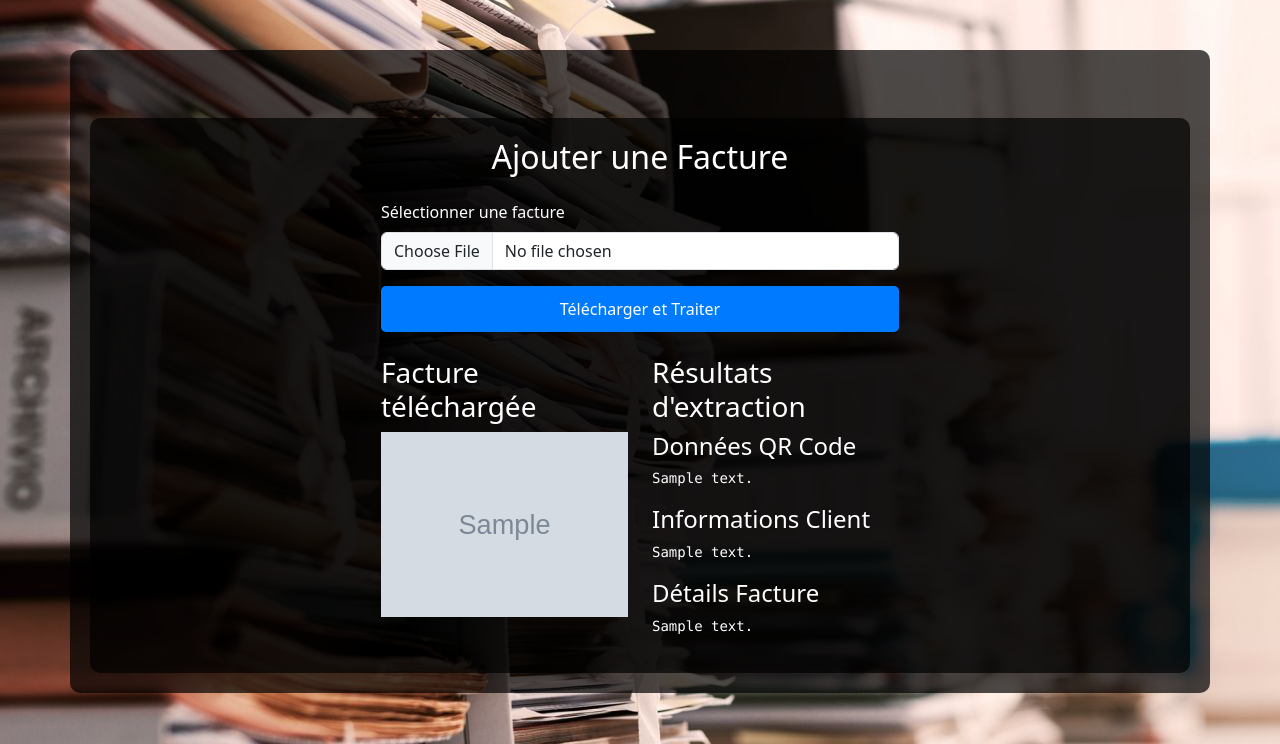
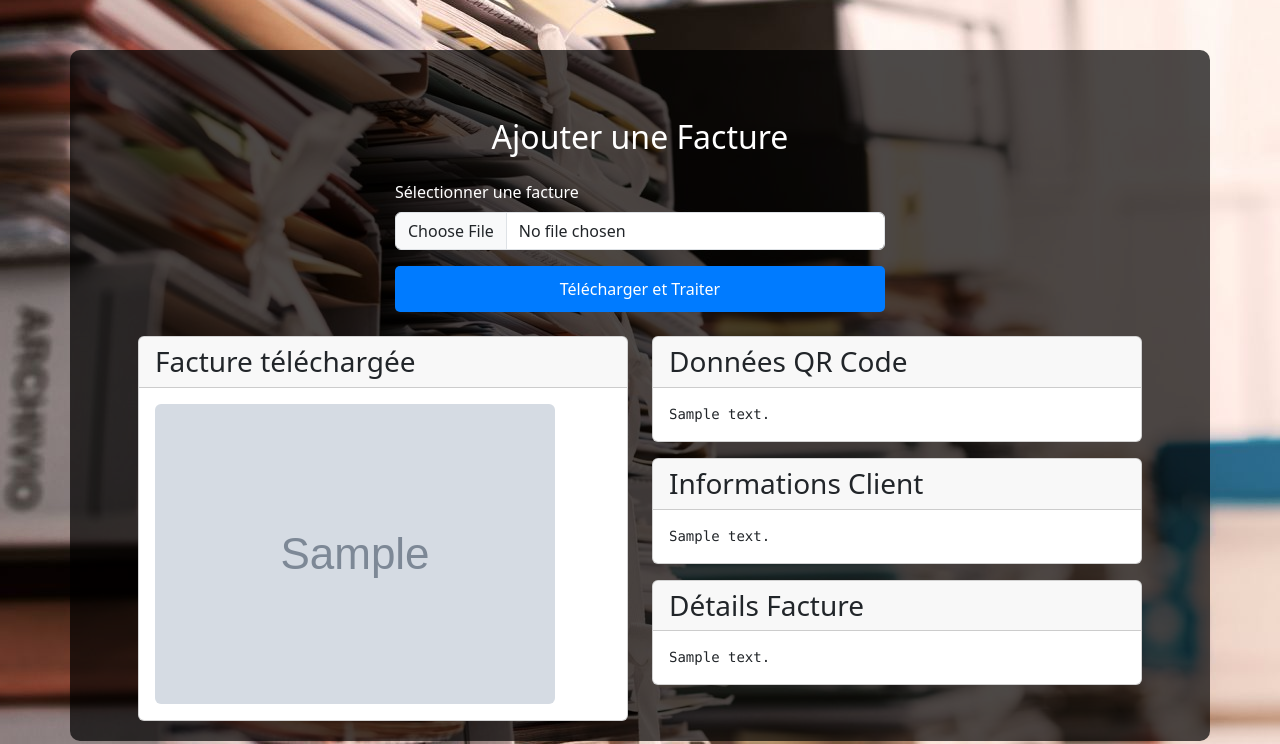
Before and after one commit to VestiC1/ProjetOCR, a FastAPI app: template App/webapp/templates/ajout_facture.html in a window 1280 px wide. Shown: the part 56-800 px from the top of the page. Run offline with FastAPI, Linux system fonts and the light colour scheme; the template is opened without the code that fills it: most values are stand-ins (such as "Sample title", 1, 10 or a date in 2020); grey boxes marked "Sample" are stand-in pictures.

Commit message:
amelioration affichage import fact

```diff
--- a/App/main.py
+++ b/App/main.py
@@ -121,7 +121,7 @@ async def upload_facture(
         texte_qr = extraction_texte_qrcode(data_qr)
         texte1 = extraction_texte_facture(data_z1)
         texte2 = extraction_texte_table(data_z2)
-        print(view_path)
+
         return templates.TemplateResponse("ajout_facture.html", {
             "request": request,
             "user": user,
--- a/App/webapp/templates/ajout_facture.html
+++ b/App/webapp/templates/ajout_facture.html
@@ -3,12 +3,14 @@
 {% block title %}Ajouter une Facture{% endblock %}
 
 {% block content %}
-<div class="container mt-5">
+<div class="container-fluid px-5 mt-5">
     <h2 class="text-center mb-4">Ajouter une Facture</h2>
 
     <div class="row">
+        <div class="col-12">
+            <form action="/upload_facture" method="post" enctype="multipart/form-data" class="mb-4">
+                <div class="row">
                     <div class="col-md-6 offset-md-3">
-            <form action="/upload_facture" method="post" enctype="multipart/form-data">
                         <div class="mb-3">
                             <label for="factureFile" class="form-label">Sélectionner une facture</label>
                             <input
@@ -21,31 +23,61 @@
                             >
                         </div>
                         <button type="submit" class="btn btn-custom w-100">Télécharger et Traiter</button>
+                    </div>
+                </div>
             </form>
 
             {% if error %}
-            <div class="alert alert-danger mt-3" role="alert">
+            <div class="alert alert-danger" role="alert">
                 {{ error }}
             </div>
             {% endif %}
 
             {% if file_path %}
-            <div class="row mt-4">
+            <div class="row">
                 <div class="col-md-6">
-                    <h3>Facture téléchargée</h3>
-                    <img src="{{ file_path }}" class="img-fluid" alt="Facture">
+                    <div class="card h-100">
+                        <div class="card-header">
+                            <h3 class="card-title mb-0">Facture téléchargée</h3>
+                        </div>
+                        <div class="card-body">
+                            <img src="{{ file_path }}" class="img-fluid rounded" alt="Facture">
+                        </div>
+                    </div>
                 </div>
                 <div class="col-md-6">
-                    <h3>Résultats d'extraction</h3>
-
-                    <h4>Données QR Code</h4>
-                    <pre>{{ texte_qr | pprint }}</pre>
-
-                    <h4>Informations Client</h4>
-                    <pre>{{ texte1 | pprint }}</pre>
-
-                    <h4>Détails Facture</h4>
-                    <pre>{{ texte2 | pprint }}</pre>
+                    <div class="row">
+                        <div class="col-12">
+                            <div class="card mb-3">
+                                <div class="card-header">
+                                    <h3 class="card-title mb-0">Données QR Code</h3>
+                                </div>
+                                <div class="card-body">
+                                    <pre class="mb-0">{{ texte_qr | pprint }}</pre>
+                                </div>
+                            </div>
+                        </div>
+                        <div class="col-12">
+                            <div class="card mb-3">
+                                <div class="card-header">
+                                    <h3 class="card-title mb-0">Informations Client</h3>
+                                </div>
+                                <div class="card-body">
+                                    <pre class="mb-0">{{ texte1 | pprint }}</pre>
+                                </div>
+                            </div>
+                        </div>
+                        <div class="col-12">
+                            <div class="card">
+                                <div class="card-header">
+                                    <h3 class="card-title mb-0">Détails Facture</h3>
+                                </div>
+                                <div class="card-body">
+                                    <pre class="mb-0">{{ texte2 | pprint }}</pre>
+                                </div>
+                            </div>
+                        </div>
+                    </div>
                 </div>
             </div>
             {% endif %}
@@ -53,3 +85,16 @@
     </div>
 </div>
 {% endblock %}
+
+{% block extra_css %}
+<style>
+    pre {
+        white-space: pre-wrap;
+        word-wrap: break-word;
+        font-family: 'Courier New', monospace;
+        background-color: #f4f4f4;
+        padding: 10px;
+        border-radius: 5px;
+    }
+</style>
+{% endblock %}
```
Lines whose indentation alone changed are shown as unchanged.
